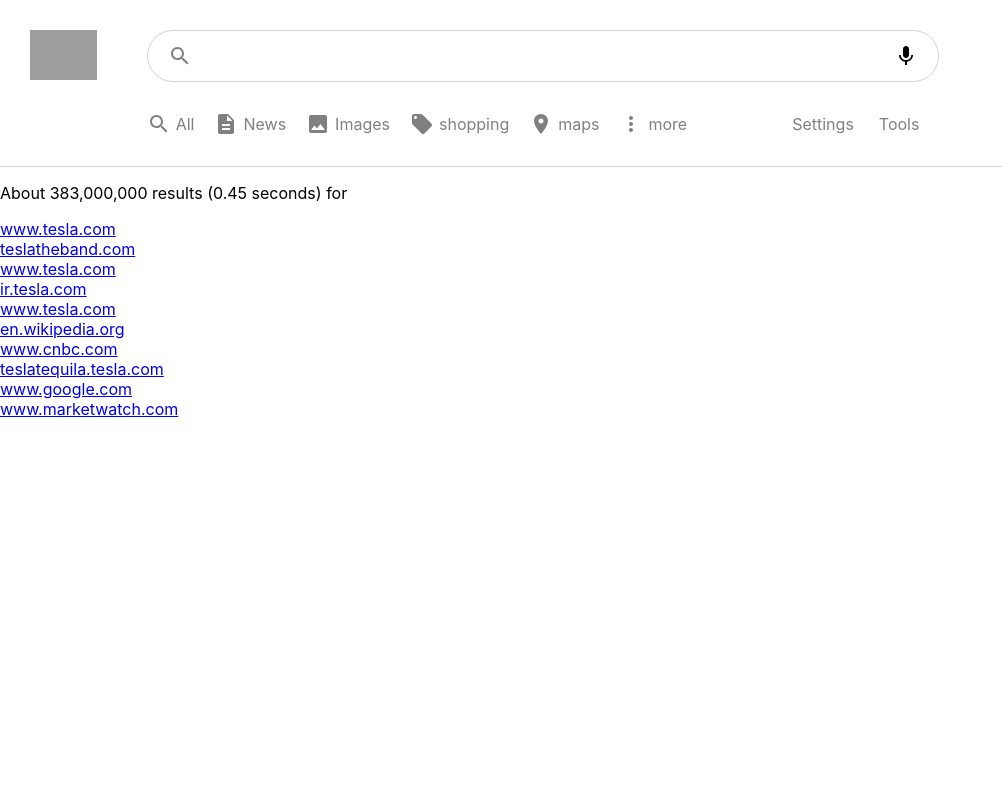
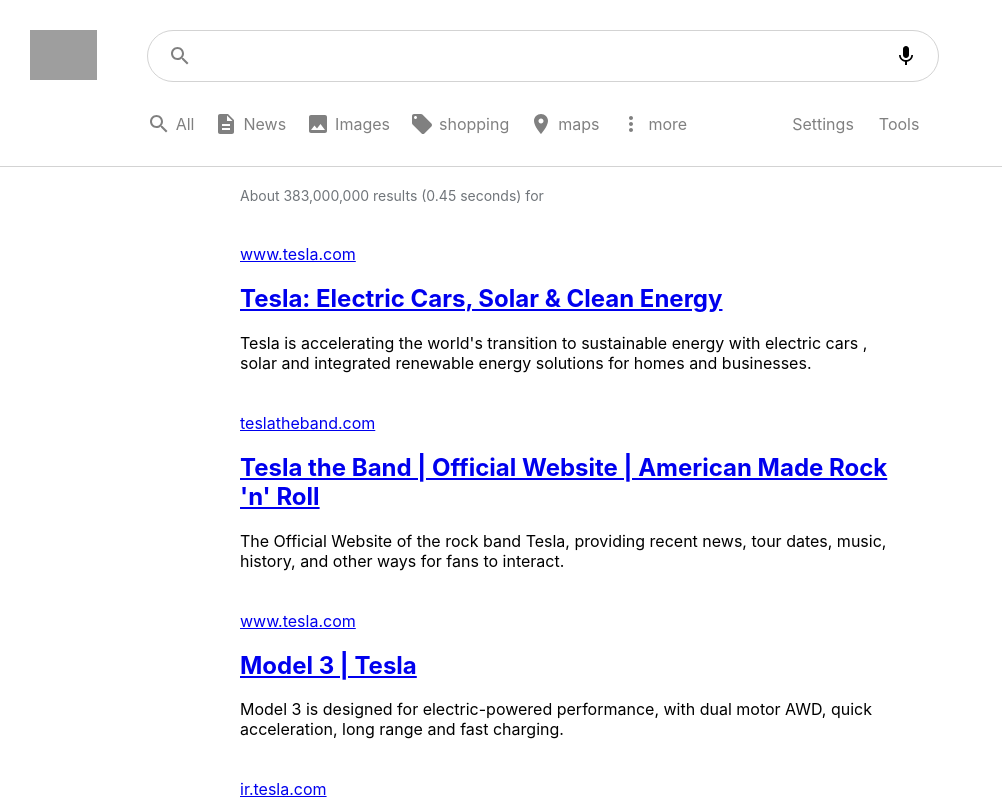
Before and after one commit to michaeldilulo/Google-Clone, a React (Create React App) app: page /search in a window 1280 px wide. Shown: the top 800 px of the page, without its empty margins (0-1002 px from the left). Built offline with nearby package versions, Linux system fonts and the light colour scheme; grey boxes are pictures that could not be loaded.

Commit message:
Link, Title, and Snippet format, render on page

```diff
--- a/src/SearchPage.css
+++ b/src/SearchPage.css
@@ -52,3 +52,19 @@
 .searchPage__option a {
   margin-left: 5px;
 }
+
+.searchPage__result {
+  margin: 40px 0;
+}
+
+.searchPage__resultCount {
+  color: #70757a;
+  font-size: 14px;
+}
+
+.searchPage__results {
+  max-width: 650px;
+  margin-top: 20px;
+  margin-left: 240px;
+  margin-bottom: 100px;
+}
--- a/src/SearchPage.js
+++ b/src/SearchPage.js
@@ -84,6 +84,12 @@
                             <a href={item.link}>
                         {item.displayLink}
                             </a>
+                            <a className="searchPage__resultTitle" href={item.link}>
+                                <h2>{item.title}</h2>
+                            </a>
+                            <p className="searchPage__resultSnippet">
+                                {item.snippet}
+                            </p>
                         </div>
                     ))}
             </div>
```
Also changed, not shown: 1 other file (tests, documents, lock files or other folders).
